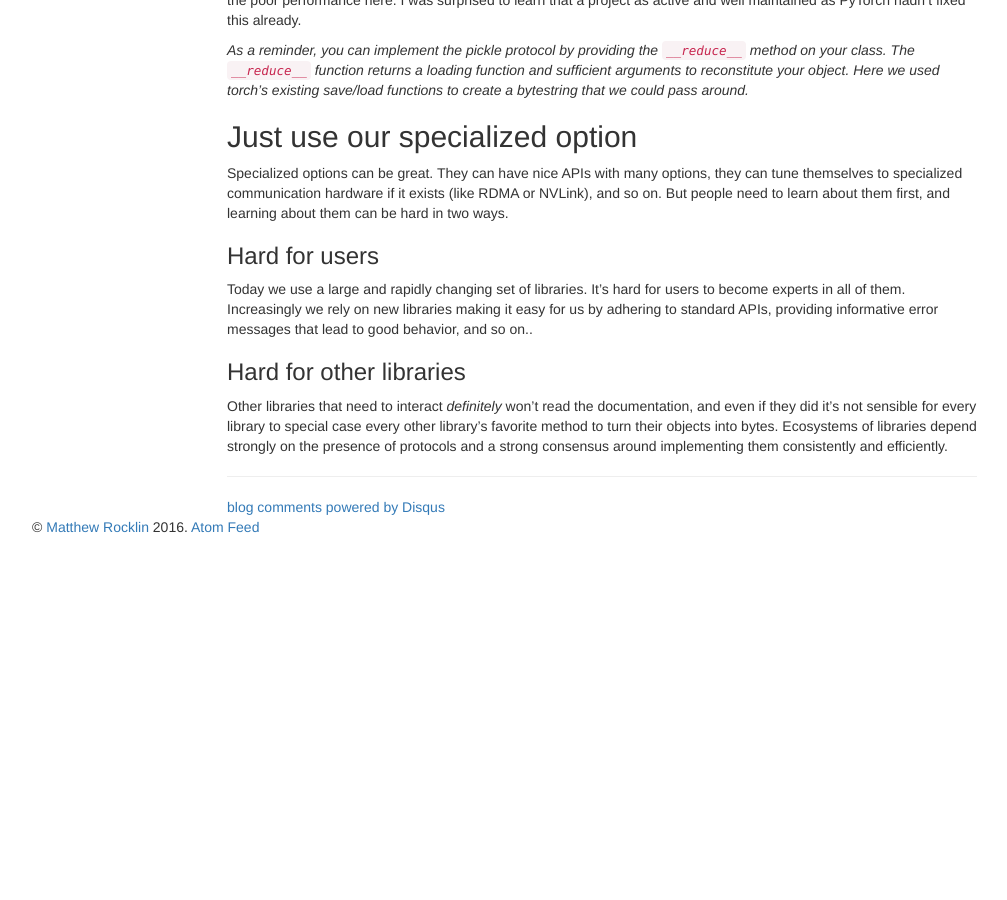
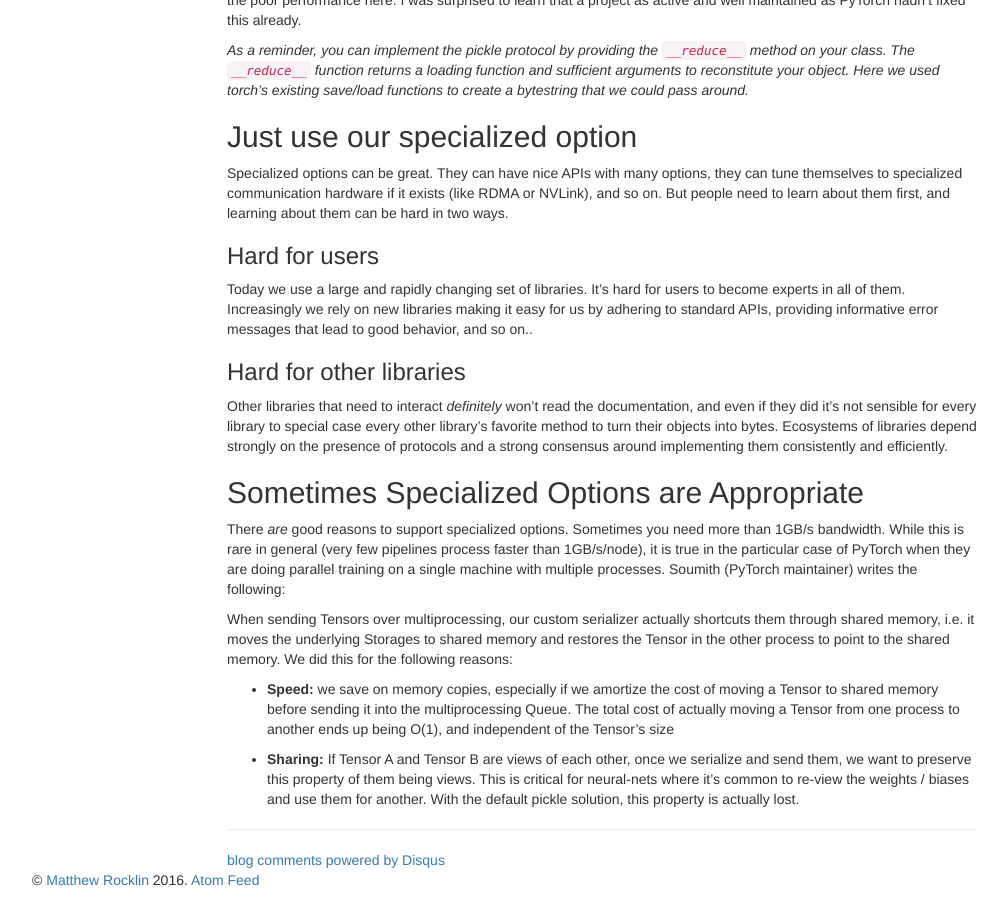
Before and after one commit to besyskymnbk/blog, a Jekyll site: the page built from _posts/work/2018-07-23-protocols-pickle.md, in a window 1280 px wide and 900 px high, scrolled down 1717 px. Shown: the whole window, without its empty margins (38-1045 px from the left). Built offline with Jekyll 4.4.1, drawn with Linux system fonts in a browser that asks for light colours; comment, search, counter and statistics services are not loaded; before the commit the page ends 2264 px from its top, so only the background shows below that; some of the changed text lies outside the part shown.

Commit message:
Add comments from soumith

````diff
--- a/_posts/work/2018-07-23-protocols-pickle.md
+++ b/_posts/work/2018-07-23-protocols-pickle.md
@@ -17,20 +16,19 @@ A recent Dask issue showed that using Dask with PyTorch was
 slow because sending PyTorch models between Dask workers took a long time
 ([Dask GitHub issue](https://github.com/dask/dask-ml/issues/281)).
 
-This turned out
-to be because pickling PyTorch models was very slow (1 MB/s for GPU based
-models, 50 MB/s for CPU based models).  There is no architectural reason why
-this needs to be this slow.  Every part of the pipeline is much faster than
-this.
+This turned out to be because serializing PyTorch models with pickle was very
+slow (1 MB/s for GPU based models, 50 MB/s for CPU based models).  There is no
+architectural reason why this needs to be this slow.  Every part of the
+hardware pipeline is much faster than this.
 
-We could have fixed this in Dask by special-casing PyTorch models, but being
-good ecosystem citizens, we decided to raise the performance problem in an
-issue upstream
-([PyTorch Github issue](https://github.com/pytorch/pytorch/issues/9168)).
-This resulted in a five-line-fix to PyTorch that turned a 1-50 MB/s
-serialization bandwidth into a 1 GB/s bandwidth, which is more than fast enough
-for most use cases
-([PR to PyTorch](https://github.com/pytorch/pytorch/pull/9184)).
+We could have fixed this in Dask by special-casing PyTorch models (Dask has
+it's own optional serialization system for performance), but being good
+ecosystem citizens, we decided to raise the performance problem in an issue
+upstream ([PyTorch Github
+issue](https://github.com/pytorch/pytorch/issues/9168)).  This resulted in a
+five-line-fix to PyTorch that turned a 1-50 MB/s serialization bandwidth into a
+1 GB/s bandwidth, which is more than fast enough for many use cases ([PR to
+PyTorch](https://github.com/pytorch/pytorch/pull/9184)).
 
 ```diff
      def __reduce__(self):
@@ -141,3 +139,29 @@ documentation, and even if they did it's not sensible for every library to
 special case every other library's favorite method to turn their objects into
 bytes.  Ecosystems of libraries depend strongly on the presence of protocols
 and a strong consensus around implementing them consistently and efficiently.
+
+
+Sometimes Specialized Options are Appropriate
+---------------------------------------------
+
+There *are* good reasons to support specialized options.  Sometimes you need
+more than 1GB/s bandwidth.  While this is rare in general (very few pipelines
+process faster than 1GB/s/node), it is true in the particular case of PyTorch
+when they are doing parallel training on a single machine with multiple
+processes.  Soumith (PyTorch maintainer) writes the following:
+
+When sending Tensors over multiprocessing, our custom serializer actually
+shortcuts them through shared memory, i.e. it moves the underlying Storages
+to shared memory and restores the Tensor in the other process to point to the
+shared memory. We did this for the following reasons:
+
+- **Speed:** we save on memory copies, especially if we amortize the cost of
+  moving a Tensor to shared memory before sending it into the multiprocessing
+  Queue. The total cost of actually moving a Tensor from one process to another
+  ends up being O(1), and independent of the Tensor's size
+
+- **Sharing:** If Tensor A and Tensor B are views of each other, once we
+  serialize and send them, we want to preserve this property of them being
+  views. This is critical for neural-nets where it's common to re-view the
+  weights / biases and use them for another.  With the default pickle solution,
+  this property is actually lost.
````
Also changed, not shown: other parts of _posts/work/2018-07-23-protocols-pickle.md (+0 -1 lines).
